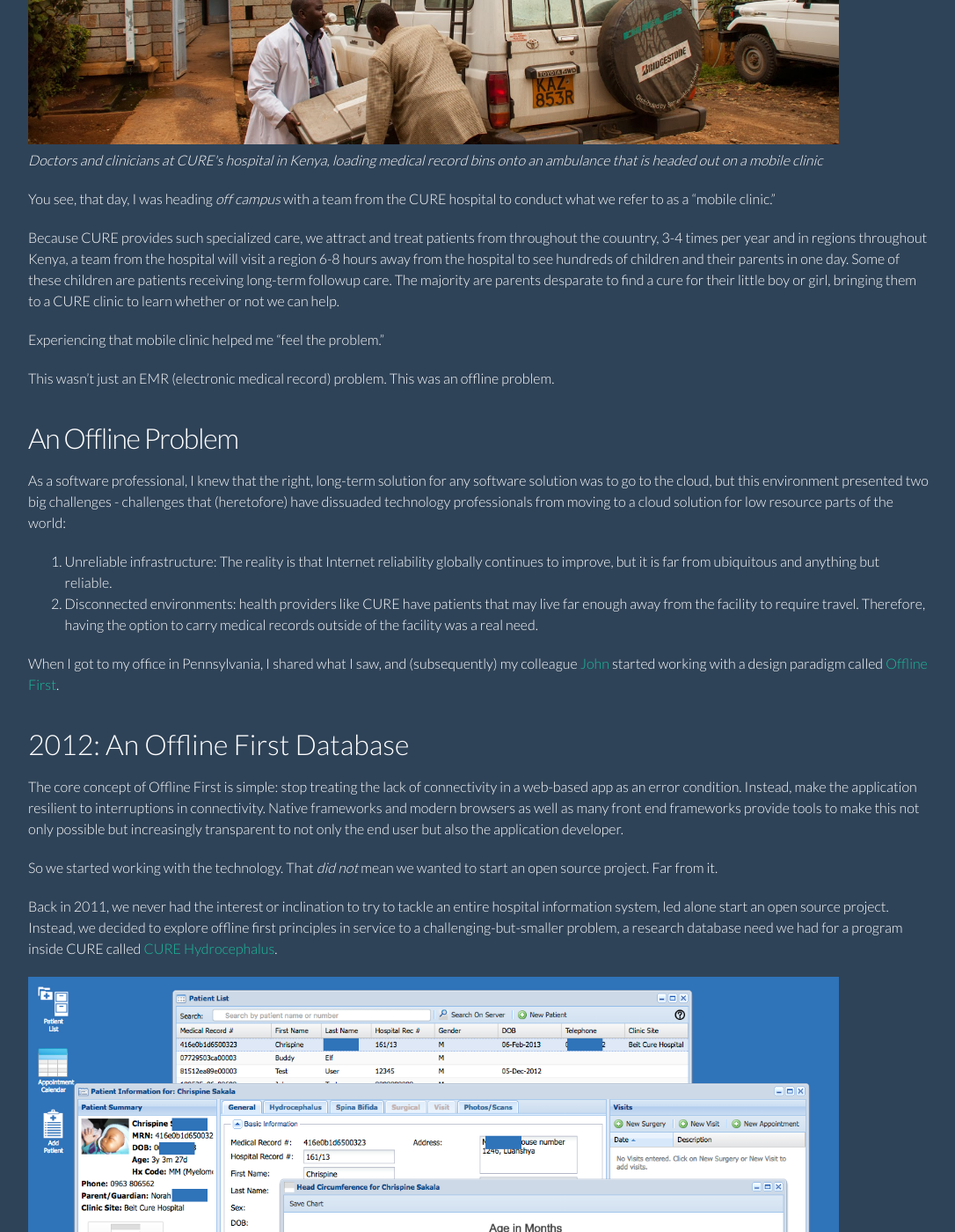
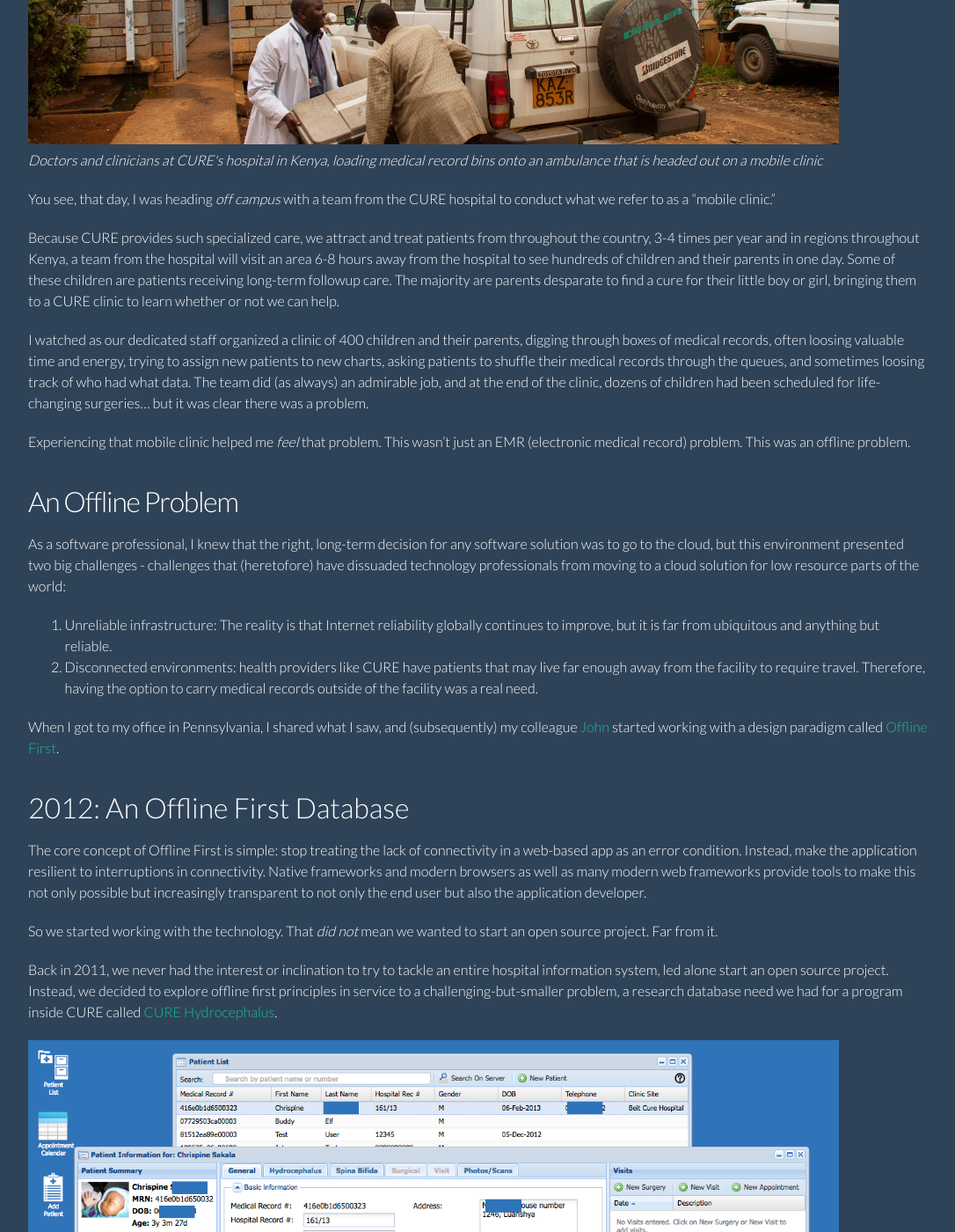
Before and after one commit to HospitalRun/hospitalrun.io, a Jekyll site: the page built from _posts/2016-06-03-why-hospitalrun.markdown, in a window 1280 px wide and 1400 px high, scrolled down 1777 px. Shown: the whole window at 88% size, without its empty margins (96-1182 px from the left). Built offline with Jekyll 4.4.1, drawn with Linux system fonts in a browser that asks for light colours; some of the changed text lies outside the part shown.

Commit message:
more edits

```diff
--- a/_posts/2016-06-03-why-hospitalrun.markdown
+++ b/_posts/2016-06-03-why-hospitalrun.markdown
@@ -37,14 +37,14 @@ However, it was when I saw this that I knew we had an even bigger problem to sol
 
 You see, that day, I was heading <i>off campus</i> with a team from the CURE hospital to conduct what we refer to as a "mobile clinic."
 
-Because CURE provides such specialized care, we attract and treat patients from throughout the couuntry, 3-4 times per year and in regions throughout Kenya, a team from the hospital will visit a region 6-8 hours away from the hospital to see hundreds of children and their parents in one day. Some of these children are patients receiving long-term followup care. The majority are parents desparate to find a cure for their little boy or girl, bringing them to a CURE clinic to learn whether or not we can help.
+Because CURE provides such specialized care, we attract and treat patients from throughout the country, 3-4 times per year and in regions throughout Kenya, a team from the hospital will visit an area 6-8 hours away from the hospital to see hundreds of children and their parents in one day. Some of these children are patients receiving long-term followup care. The majority are parents desparate to find a cure for their little boy or girl, bringing them to a CURE clinic to learn whether or not we can help.
 
-Experiencing that mobile clinic helped me "feel the problem."
+I watched as our dedicated staff organized a clinic of 400 children and their parents, digging through boxes of medical records, often loosing valuable time and energy, trying to assign new patients to new charts, asking patients to shuffle their medical records through the queues, and sometimes loosing track of who had what data. The team did (as always) an admirable job, and at the end of the clinic, dozens of children had been scheduled for life-changing surgeries... but it was clear there was a problem.
 
-This wasn't just an EMR (electronic medical record) problem. This was an offline problem.
+Experiencing that mobile clinic helped me <i>feel</i> that problem. This wasn't just an EMR (electronic medical record) problem. This was an offline problem.
 
 ## An Offline Problem
-As a software professional, I knew that the right, long-term solution for any software solution was to go to the cloud, but this environment presented two big challenges - challenges that (heretofore) have dissuaded technology professionals from moving to a cloud solution for low resource parts of the world:
+As a software professional, I knew that the right, long-term decision for any software solution was to go to the cloud, but this environment presented two big challenges - challenges that (heretofore) have dissuaded technology professionals from moving to a cloud solution for low resource parts of the world:
 
 1. Unreliable infrastructure: The reality is that Internet reliability globally continues to improve, but it is far from ubiquitous and anything but reliable.
 2. Disconnected environments: health providers like CURE have patients that may live far enough away from the facility to require travel. Therefore, having the option to carry medical records outside of the facility was a real need.
@@ -52,7 +52,7 @@ As a software professional, I knew that the right, long-term solution for any so
 When I got to my office in Pennsylvania, I shared what I saw, and (subsequently) my colleague [John](http://twitter.com/jkleinsc) started working with a design paradigm called [Offline First](http://alistapart.com/article/offline-first).
 
 # 2012: An Offline First Database
-The core concept of Offline First is simple: stop treating the lack of connectivity in a web-based app as an error condition. Instead, make the application resilient to interruptions in connectivity. Native frameworks and modern browsers as well as many front end frameworks provide tools to make this not only possible but increasingly transparent to not only the end user but also the application developer.
+The core concept of Offline First is simple: stop treating the lack of connectivity in a web-based app as an error condition. Instead, make the application resilient to interruptions in connectivity. Native frameworks and modern browsers as well as many modern web frameworks provide tools to make this not only possible but increasingly transparent to not only the end user but also the application developer.
 
 So we started working with the technology. That <i>did not</i> mean we wanted to start an open source project. Far from it.
 
@@ -79,7 +79,7 @@ We knew that:
 - We wanted a solution focused on clinical and administrative usability: This was more than just "liking the way it looks." When it comes to user experience, we needed a solution that addressed the very real training and [even patient safety issues](https://medium.com/tragic-design/how-bad-ux-killed-jenny-ef915419879e#.66xdc7kfn) that a lack of attention to UI and UX can cause.
 - We needed a system that could deal with our low-resource requirements: rather than trying to jam our needs into a Western health care model, we needed the flexibility to keep things simple whenever possible.
 - We needed a solution that allowed us to carry records outside the hospital walls: our delivery model demanded it. Thus the offline first considerations.
-- We needed to be able to support: we actually pursued at least two potential offers of "free" licensing on commercial products. Each time, it came down to the same problems. We weren't convinced that we could successfully implement, and we couldn't afford it - even for "free." The hardware costs were significant and even if those systems were donated, we couldn't attract or retain the talent needed to keep those systems running well (to say nothing of the not-very-cloud-friendly nature of many of those offerings).
+- We needed to be able to support it: we actually pursued at least two potential offers of "free" licensing on commercial products. Each time, it came down to the same problems. We weren't convinced that we could successfully implement, and we couldn't afford it - even for "free." The hardware costs were significant and even if those systems were donated, we couldn't attract or retain the talent needed to keep those systems running well (to say nothing of the not-very-cloud-friendly nature of many of those offerings).
 
 And, we knew that the tide was turning with regards to digital health.
 
@@ -100,7 +100,7 @@ So we set out to seriously examine the existing open source health projects. Man
   <em>The HospitalRun project was unauspiciously launched in 2014 at a piece of D-level commercial real estate in Lemoyne, Pennsylvania.</em>
 </p>
 
-We had a sense that if CURE International - a network of hospitals that was receiving some source of funding from the US and UK - was struggling with this issue, that there could be thousands of other facilities in low-to-medium income countries with the same problems. However, validating that sense with facts was harder than you might think. There was no clear research answering the question: how many hospitals <i>are there</i> in low-to-medium income countries?
+We had a sense that if CURE International - a network of hospitals that was receiving some source of funding from the US, Canada, and the UK - was struggling with this issue, that there could be thousands of other facilities in low-to-medium income countries with the same problems. However, validating that sense with facts was harder than you might think. There was no clear research answering the question: how many hospitals <i>are</i> in low-to-medium income countries?
 
 So we did the research ourselves.
 
@@ -124,8 +124,8 @@ This is about more than supporting internationalization (which HospitalRun does)
 </p>
 
 
-## Making Usability the #1 requirement
-The lack of attention to user experience or even the user interface in electronic health solutions has generated a track record of confusion and cost as high-paid consultants are needed to enforce less-than-optimal solutions onto teams. The settings for which we're building have no such conquistador-like luxury, where teams of health care consultants can enforce change. In many of these settings, there may even be little financial incentive to enforce record-keeping policy.
+## 2) Making Usability the #1 requirement
+The lack of attention to user experience or even the user interface in electronic health solutions has generated a track record of confusion and cost, as high-paid consultants are needed to enforce less-than-optimal solutions onto teams. The settings for which we're building have no such conquistador-like luxury, where teams of health care IT professionals can enforce change. In many of these settings, there may even be little financial incentive to enforce record-keeping policy.
 
 Yet rather than lament those constraints, we're choosing to see these settings as an opportunity to focus on the needs of the user(s) - clinical and adminstrative.
 
@@ -179,11 +179,22 @@ It seems to us that HospitalRun:
 - focused on issues of global health and data, and
 - committed to modern, cloud technologies
 
-holds a tremendous opportunity partnner the NGO, government, and tech sectors in a problem that has mutual interest and benefit.
+holds a tremendous opportunity to partner the NGO, government, and tech sectors in a problem that has mutual interest and benefit for multiple organizations.
 
-Moreover, through initiatives like our [Hack Day](/lisbon) events, we're seeing tremendous opportunity to engage those with programming, design, project management, and even marketing backgrounds to use their true gifts in service to a cause that has utility and opportunity.
+Almost as if we worked together... we just might have a fighting chance of changing the world.
+
+Moreover, through initiatives like our [Hack Day](/lisbon) events, we're seeing tremendous opportunity to engage those with programming, design, devops, project management, and even marketing backgrounds to use their true gifts in service to a cause that has utility and opportunity.
 
 # Now what?
 One of the things we're putting a lot of energy into for HospitalRun is the "usability" experience for contributors. Contributors are the fuel that make any open source project like this possible, and we need contributors in coding, design, user experience, marketing, project management, product requirements, and devops.
 
 If you think you'd be interested in joining the project, we'd love to have you [join our Slack](https://hospitalrun-slackin.herokuapp.com/).
+
+# And Finally, a HUGE Thank you
+To date, dozens of people have contributed to what's been accomplished already with HospitalRun. For everyone who's taken part in the project in these early days, for those who will contribute in the weeks, months, and years to come, and most-importantly for the people who make HospitalRun a regular and recurring part of their contribution to the world, thank you!
+
+There are literally thousands of children, mothers, fathers, grandparents, and the like who's lives can, have, and will be impacted... perhaps even saved... by all of us working diligently and collaboratively on this project.
+
+We can't thank you enough, but we're going to continue to try, by the tangible actions we take and the quality of the project we help lead.
+
+A sincere thank you on behalf of the entire HospitalRun core team as well as the kids and families we're serving together.
```
Also changed, not shown: other parts of _posts/2016-06-03-why-hospitalrun.markdown (+12 -12 lines).
